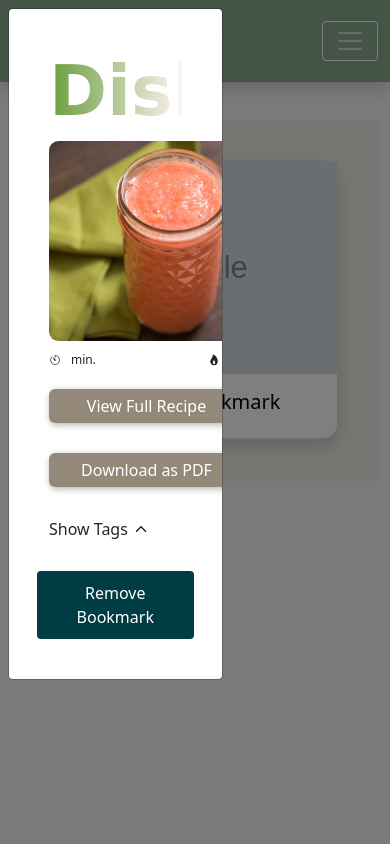
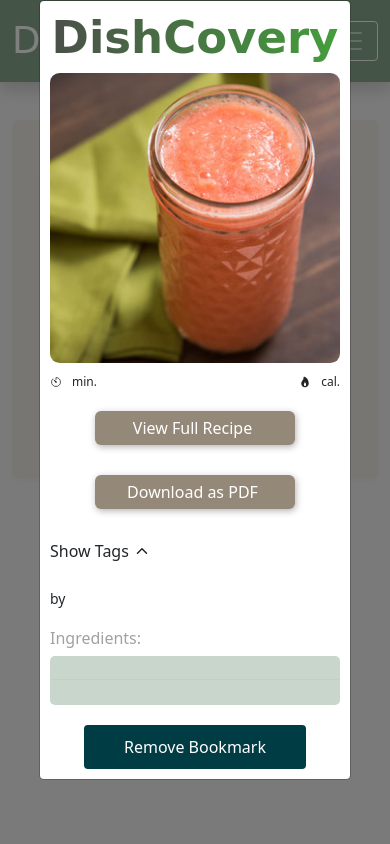
Before and after one commit to NebiyouBelaineh/Dishcovery, a Flask app: page /bookmarks in a window 390 px wide, after a click that opens the changed part. Run offline with Flask 3, Linux system fonts and the light colour scheme; a user stored in the database is signed in; tables that the repository leaves empty hold one stand-in row (values such as "Sample post"); grey boxes marked "Sample" are stand-in pictures; some libraries are stand-ins or nearby versions.

Commit message:
Make modal for bookmark and results responsive

```diff
--- a/dishcovery/static/styles/bookmarks.css
+++ b/dishcovery/static/styles/bookmarks.css
@@ -50,7 +50,7 @@ body {
 
 /* Modal */
 .modal-dialog {
-    max-width: 55% !important;
+    max-width: 60% !important;
 }
 .modal-content{
 	padding:40px;
@@ -262,4 +262,28 @@ button.btn.btn-primary.btn-book:hover {
 	.col-custom{
 		display:flex;
 	}
+
 }
+@media (max-width: 1020px) {
+    .modal-dialog {
+        max-width: 70% !important;
+    }
+}
+@media (max-width: 813px) {
+    .modal-sections {
+        flex-direction: column;
+    }
+    .modal-content {
+        padding: 10px;
+    }
+    .modal-dialog {
+        margin: auto;
+    }
+    .main-logo h1{
+        font-size: 45px;
+        background-image: linear-gradient(to right, #4b4f4a, #449e3c);
+    }
+    .modal-dialog {
+        max-width: 80% !important;
+    }
+}
```
